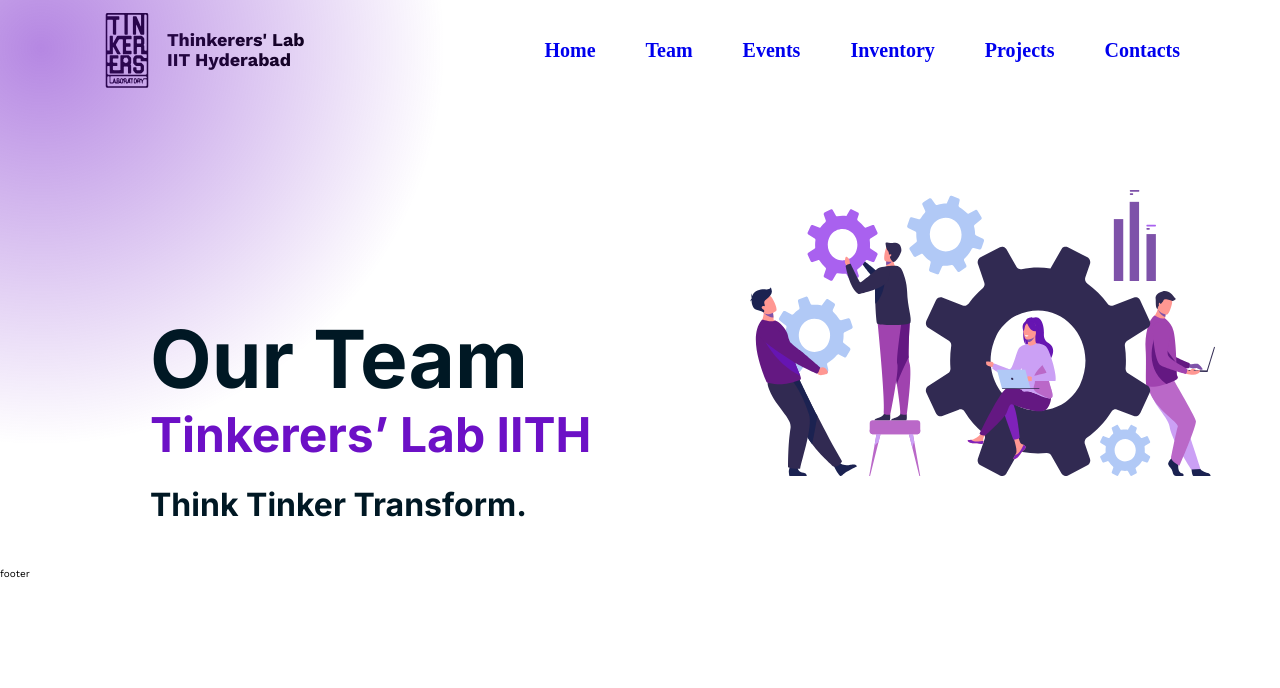
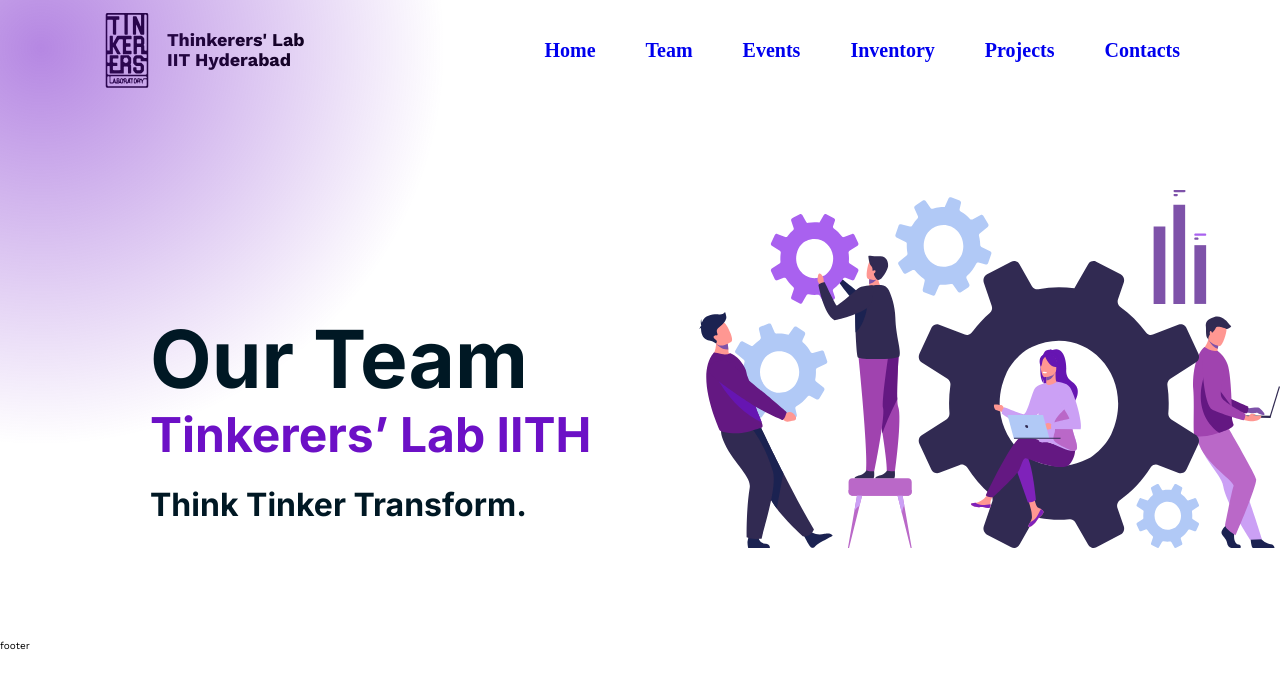
Before and after one commit to TinkerersLabIITH/TLweb, a React (Vite) app: page /team in a window 1280 px wide. Shown: the top 688 px of the page. Built offline with nearby package versions, Linux system fonts and the light colour scheme.

Commit message:
fixed image orientation

```diff
--- a/src/components/Herosection.jsx
+++ b/src/components/Herosection.jsx
@@ -75,16 +75,16 @@
 
   .section-hero-image{
     display: flex;
-    justify-content: center;
+    justify-content: end;
     align-items: center;
   }
 
   picture{
-    text-align: center;
+    text-align: end;
   }
 
   .hero-img{
-    max-width: 80%;
+    width: 100%;
   }
 
 
```
